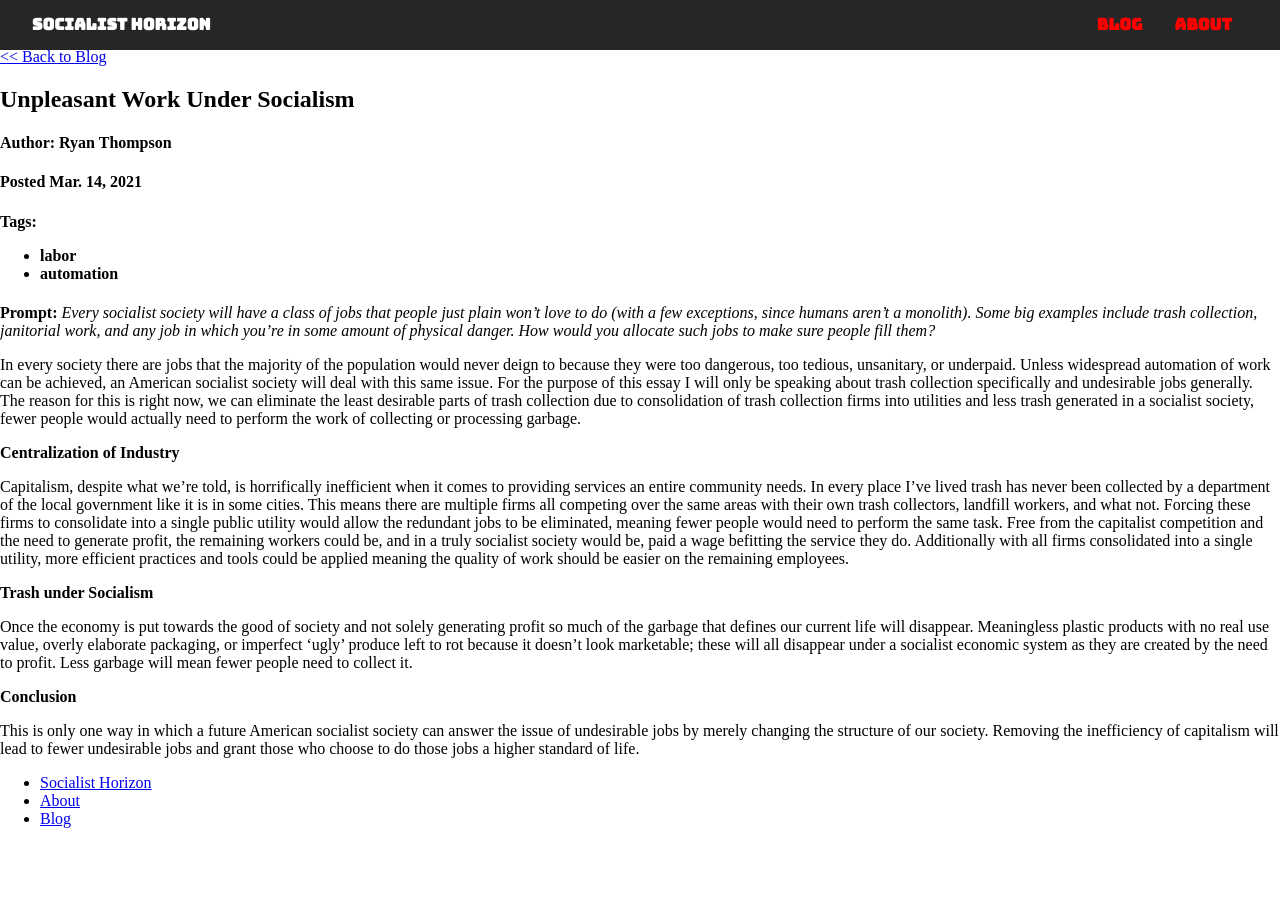
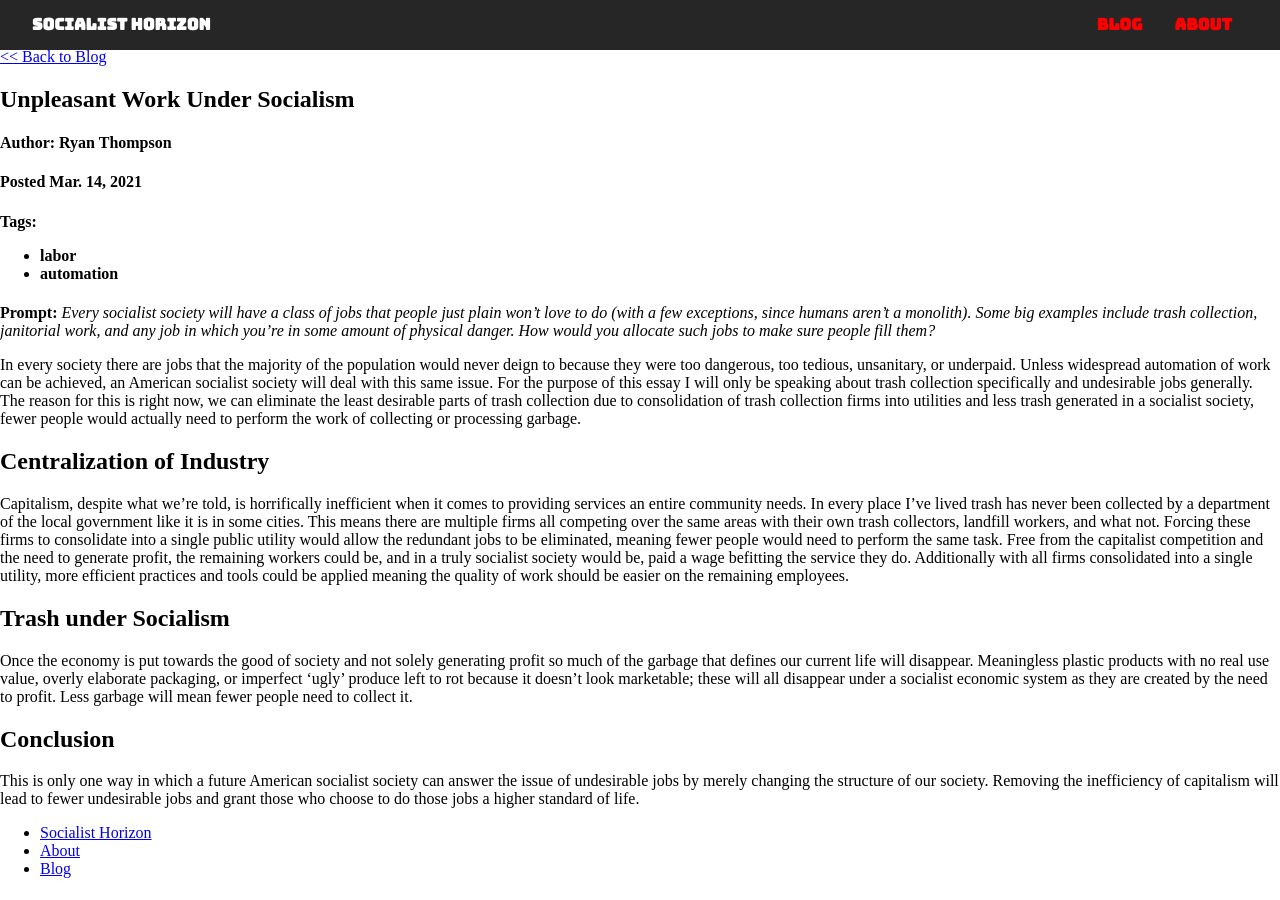
Before and after one commit to socialisthorizon/socialisthorizon.github.io, a Jekyll site: the page built from collections/_posts/2021-03-14-unpleasant-work-ryan.md, in a window 1280 px wide. Built offline with Jekyll 4.4.1, drawn with Linux system fonts in a browser that asks for light colours; some web fonts are replaced.

Commit message:
Turn bolds into subheads

```diff
--- a/collections/_posts/2021-03-14-unpleasant-work-ryan.md
+++ b/collections/_posts/2021-03-14-unpleasant-work-ryan.md
@@ -10,14 +10,14 @@ tags: [labor, automation]
 
 In every society there are jobs that the majority of the population would never deign to because they were too dangerous, too tedious, unsanitary, or underpaid. Unless widespread automation of work can be achieved, an American socialist society will deal with this same issue. For the purpose of this essay I will only be speaking about trash collection specifically and undesirable jobs generally. The reason for this is right now, we can eliminate the least desirable parts of trash collection due to consolidation of trash collection firms into utilities and less trash generated in a socialist society, fewer people would actually need to perform the work of collecting or processing garbage.
 
-**Centralization of Industry**
+## Centralization of Industry
 
 Capitalism, despite what we’re told, is horrifically inefficient when it comes to providing services an entire community needs. In every place I’ve lived trash has never been collected by a department of the local government like it is in some cities. This means there are multiple firms all competing over the same areas with their own trash collectors, landfill workers, and what not. Forcing these firms to consolidate into a single public utility would allow the redundant jobs to be eliminated, meaning fewer people would need to perform the same task. Free from the capitalist competition and the need to generate profit, the remaining workers could be, and in a truly socialist society would be, paid a wage befitting the service they do. Additionally with all firms consolidated into a single utility, more efficient practices and tools could be applied meaning the quality of work should be easier on the remaining employees.
 
-**Trash under Socialism**
+## Trash under Socialism
 
 Once the economy is put towards the good of society and not solely generating profit so much of the garbage that defines our current life will disappear. Meaningless plastic products with no real use value, overly elaborate packaging, or imperfect ‘ugly’ produce left to rot because it doesn't look marketable; these will all disappear under a socialist economic system as they are created by the need to profit. Less garbage will mean fewer people need to collect it.
 
-**Conclusion**
+## Conclusion
 
 This is only one way in which a future American socialist society can answer the issue of undesirable jobs by merely changing the structure of our society. Removing the inefficiency of capitalism will lead to fewer undesirable jobs and grant those who choose to do those jobs a higher standard of life.
```
